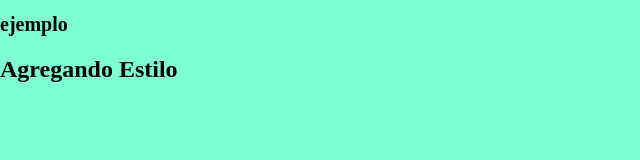
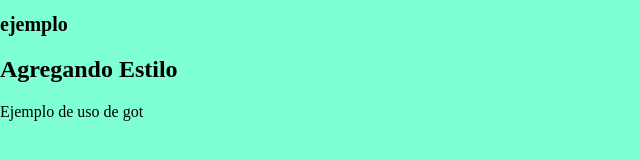
Before and after one commit to JuanDuran85/ejemploGitG9, a plain HTML site: page index.html in a window 1280 px wide. Shown: the whole page, without its empty margins (0-640 px from the left). Drawn offline with Linux system fonts and the light colour scheme.

Commit message:
nuevo cambio

```diff
--- a/index.html
+++ b/index.html
@@ -9,5 +9,6 @@
 <body>
     <h1>ejemplo</h1>
     <h2>Agregando Estilo</h2>
+    <p>Ejemplo de uso de got</p>
 </body>
 </html>
```
